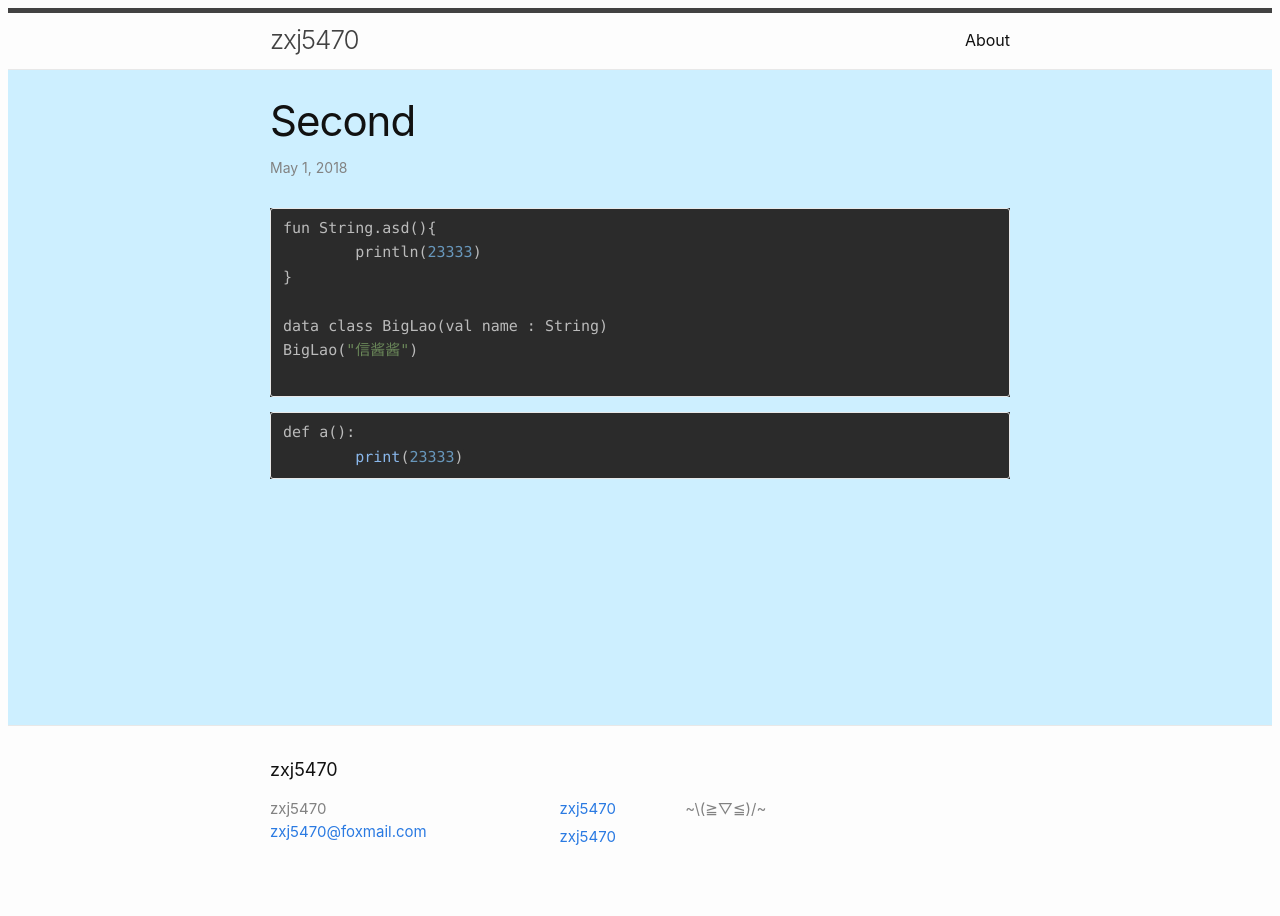
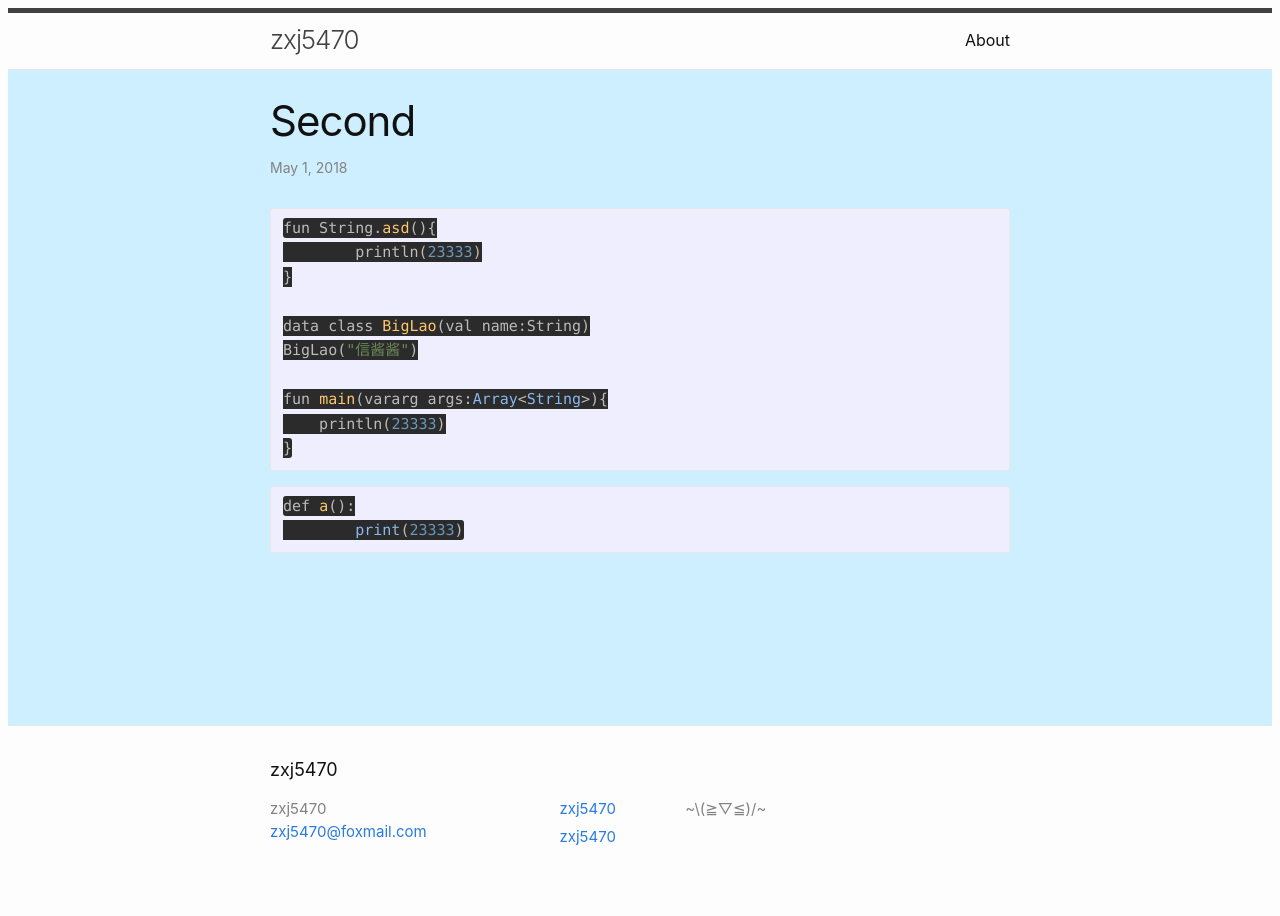
Before and after one commit to zxj5470/zxj5470.github.io, a Jekyll site: the page built from _posts/2018-05-02-second.md, in a window 1280 px wide. Built offline with Jekyll 4.4.1, drawn with Linux system fonts in a browser that asks for light colours; nearby versions of some CDN libraries; a style sheet for code colours, icons or effects is not loaded.

Commit message:
disable syntax_highlighter_opts

````diff
--- a/_config.yml
+++ b/_config.yml
@@ -24,4 +24,7 @@
 exclude: ['exclude','will-*']
 # Build settings
 markdown: kramdown
+kramdown:
+   syntax_highlighter_opts:
+      disable : true
 theme: minima
--- a/_includes/head.html
+++ b/_includes/head.html
@@ -5,8 +5,8 @@
   {%- seo -%}
   <link rel="stylesheet" href="{{relative_url }}">
   <link rel="stylesheet" href="/css/main.css">
+  <link rel="stylesheet" href="//cdnjs.cloudflare.com/ajax/libs/highlight.js/9.12.0/styles/darcula.min.css">
   <link rel="stylesheet" href="/css/hljs-darcula.css">
-
   <script src="//cdnjs.cloudflare.com/ajax/libs/highlight.js/9.12.0/highlight.min.js"></script>
   <script src="//cdnjs.cloudflare.com/ajax/libs/highlight.js/9.4.0/languages/kotlin.min.js"></script>
   <script src="//cdn.bootcss.com/jquery/3.3.1/jquery.js"></script>
--- a/_posts/2018-05-02-second.md
+++ b/_posts/2018-05-02-second.md
@@ -9,9 +9,12 @@
 	println(23333)
 }
 
-data class BigLao(val name : String)
+data class BigLao(val name:String)
 BigLao("信酱酱")
 
+fun main(vararg args:Array<String>){
+    println(23333)
+}
 ```
 ```python
 def a():
--- a/css/hljs-darcula.css
+++ b/css/hljs-darcula.css
@@ -1,18 +1,17 @@
-.hljs-built_in{
+.hljs-built_in,
+.hljs-kt-class,
+.hljs-type{
 	color: #8AB8EC;
 }
+
+.hljs-title{
+	color: #FFC66D;
+}
+
 .hljs-number{
 	color: #6897bb;
 }
+
 .hljs-string{
 	color: #6a8759;
 }
-
-.hljs-class .hljs-title,
-.hljs-kt-class{
-	color: #8AB8EC;
-}
-
-/* .hljs-function{ */
-	/* color: #FFC66D; */
-/* } */
````
Also changed, not shown: _layouts/default.html (+6 -5 lines), _posts/2018-05-02-welcome.md (+1 -1 lines).
